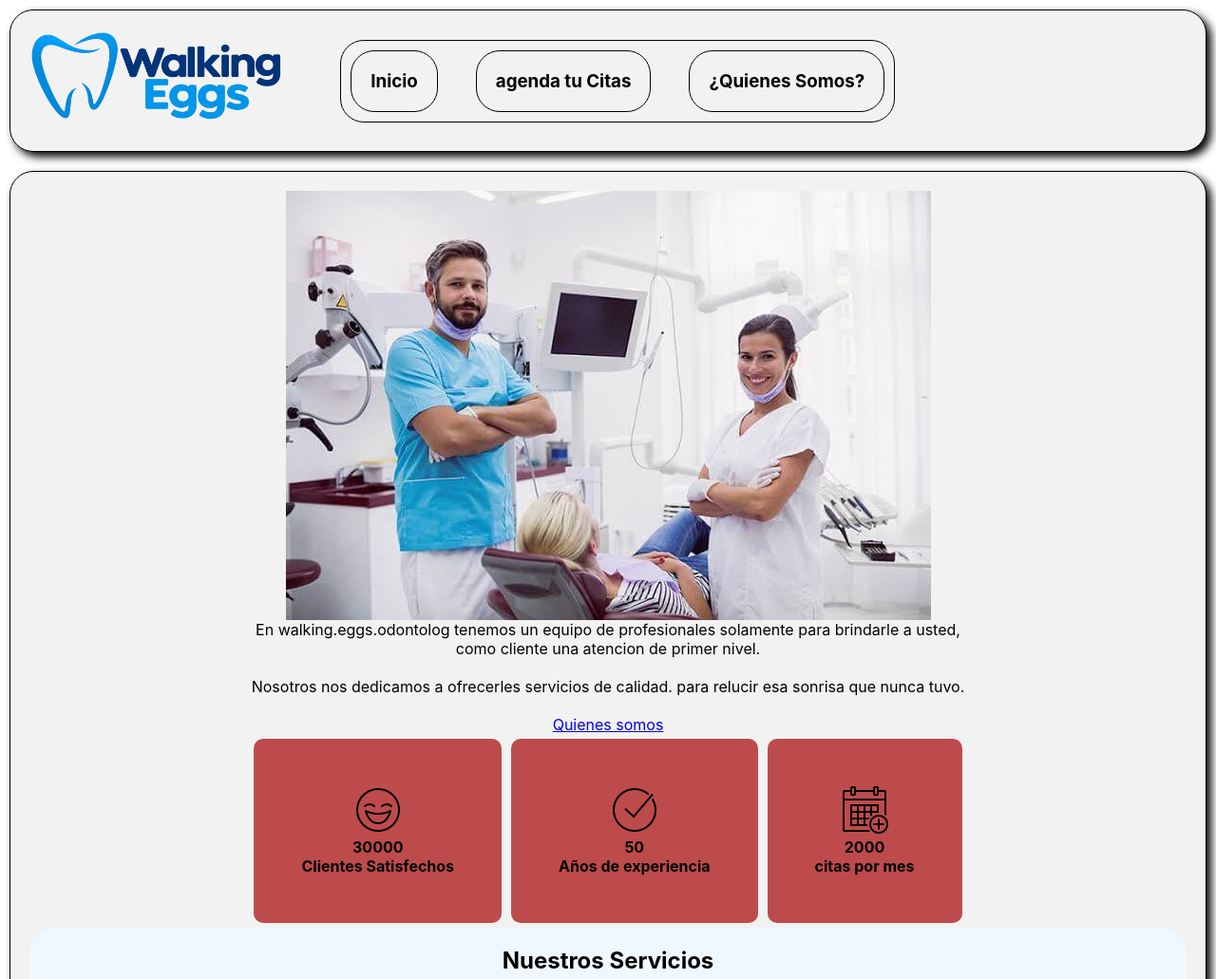
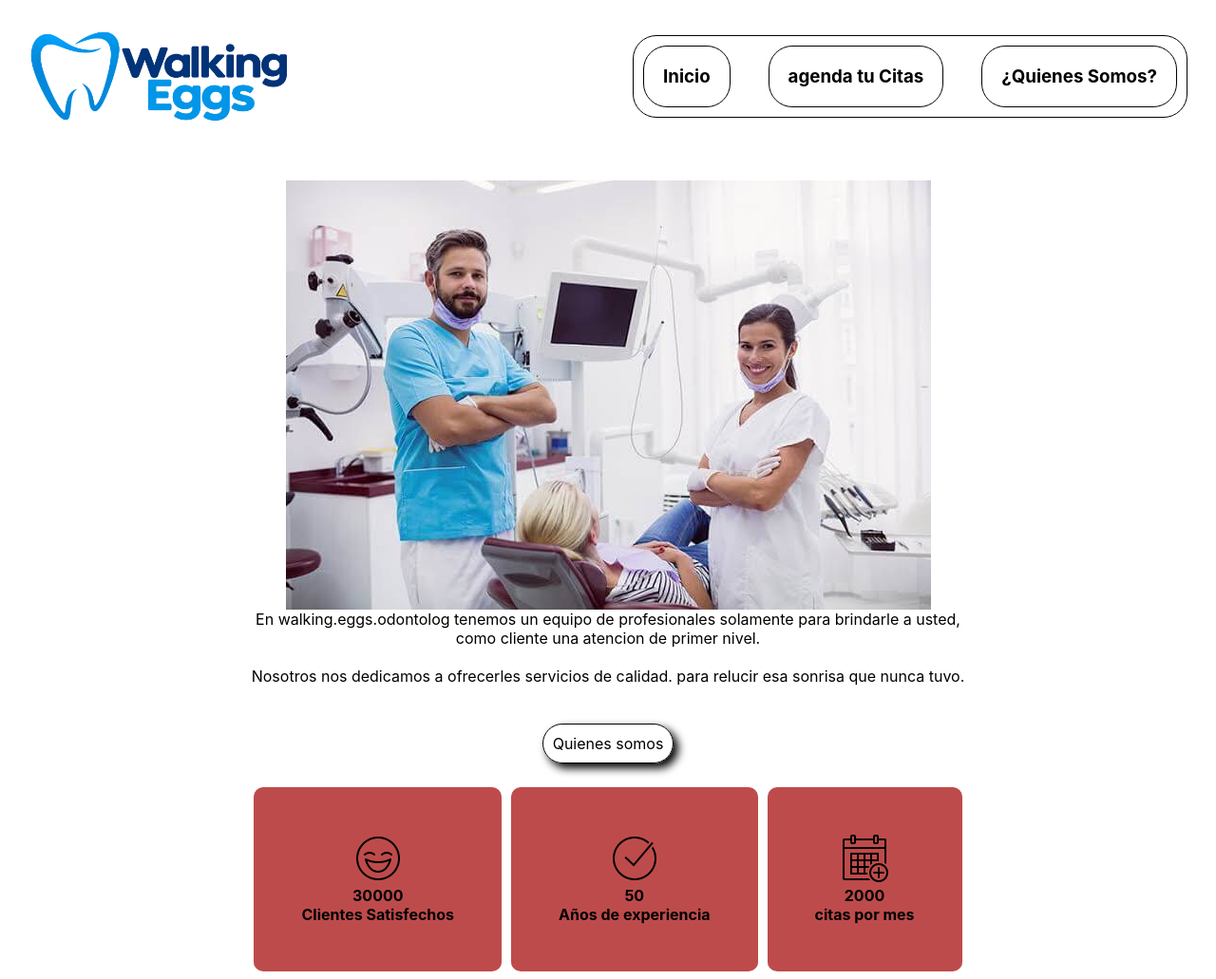
Before and after one commit to novice-programmer123/odontologia, a plain HTML site: page templates/main.html in a window 1280 px wide. Shown: the top 1031 px of the page at 95% size. Drawn offline with Linux system fonts and the light colour scheme.

Commit message:
correccion del menu header y arreglo de botones

```diff
--- a/static/images/style.css
+++ b/static/images/style.css
@@ -12,34 +12,36 @@
     display: flex;
     padding: 20px;
     margin: 10px;
-    border: 1px solid #000000;
-    box-shadow: 5px 5px 10px #020202;
-    border-radius: 25px;
+
 }
 .header {
     display: flex;
+    flex-direction: row;
+    align-items: center;
+    justify-content: space-between;
+    height: auto;
     position: sticky;
     top: 0;
     z-index: 10;
-    flex-direction: row;
-    align-items: center;
-    height: 150px;
     width: auto;
-    background-color: #f2f2f2;
+    background-color: white;
 }
+
 .LogoHeader{
-    height: 90%;
-    align-items:baseline;
-    align-self: baseline;
+  max-height: 100px;
+
 }
 .Headernav{
     display: flex;
     flex-direction: row;
     border: 0.5px solid #000000;
     border-radius: 25px;
-    margin-left: 60px;
+    margin-left: 0;
     flex-wrap: wrap;
     gap: 20px;
+}
+.HNWHo{
+    align-self: center;
 }
 .HeadernavW{
     text-decoration: none;
@@ -57,12 +59,12 @@
     border-radius: 25px;
     box-shadow: 5px 5px 10px #020202;
     transform: translateY(-5px);
+}
 
-}
 .main {
     flex-direction: column;
     align-items: center;
-    background-color: #f2f2f2;
+    background-color: #ffffff;
     height: auto;
     width: auto;
 }
@@ -89,11 +91,15 @@
 .Servicios{
     display: flex;
     flex-direction: column;
-    background-color: aliceblue;
+    background-color: ffffff;
     border-radius: 25px;
     padding: 20px;
     align-items: center;
     text-align: center;
+}
+.implanteimg{
+    display: flex;
+    flex-direction: row;
 }
 .footer{
     display: flex;
@@ -103,3 +109,27 @@
 p {
     text-align: center;
 }
+.article{
+    align-items: center;
+}
+.boton {
+    display: flex;
+    width: max-content;
+    margin: 20px auto;
+    border: 0.5px solid #000000;
+    border-radius: 25px;
+    box-shadow: 5px 5px 10px #020202;
+    padding: 10px;
+    justify-content: center;
+    text-decoration: none;
+    color: #000000;
+    transition:transform  0.3s ease;
+}
+.boton:hover{
+    background-color: darkgreen;
+    color: #ffffff;
+    border: 0.5px solid #000000;
+    border-radius: 25px;
+    box-shadow: 5px 5px 10px #020202;
+    transform: translateY(-5px);
+}
--- a/templates/main.html
+++ b/templates/main.html
@@ -13,7 +13,7 @@
     <nav class="Headernav">
       <a href="main.html" class="HeadernavW"> <h3>Inicio</h3></a>
       <a href="citas.html" class="HeadernavW"> <h3>agenda tu Citas</h3> </a>
-      <a href="none"class="HeadernavW"> <h3>¿Quienes Somos?</h3></a>
+      <a href="none"class="HeadernavW" class="HNWho"> <h3>¿Quienes Somos?</h3></a>
     </nav>
   </section>
 
@@ -25,9 +25,7 @@
        <br>
        <p>Nosotros nos dedicamos a ofrecerles servicios de calidad. para relucir esa sonrisa que nunca tuvo.</p>
        <br>
-        <nav>
          <a href="../templates/citas.html" class="boton"> <p>Quienes somos </p></a>
-       </nav>
     </section >
     <section class="Widgets">
    <article class="widget">
@@ -73,7 +71,7 @@
       <br>
        <p>Nosotros somos tu solución. Escríbenos y veremos cómo te podemos ayudar a resolver tu caso. Estaríamos felices de tener como paciente.</p>
        <br>
-       <button>agenda tu cita</button>
+         <a href="../templates/citas.html" class="boton"> <p> agenda tu cita </p></a>
     </section>
 </footer>
 </body>
```
